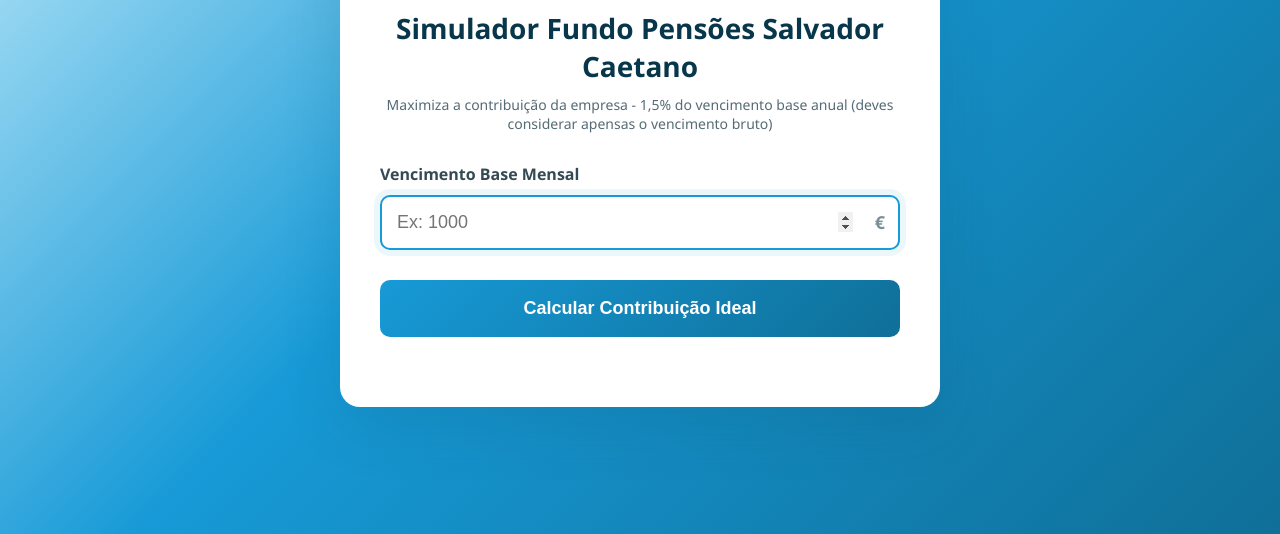
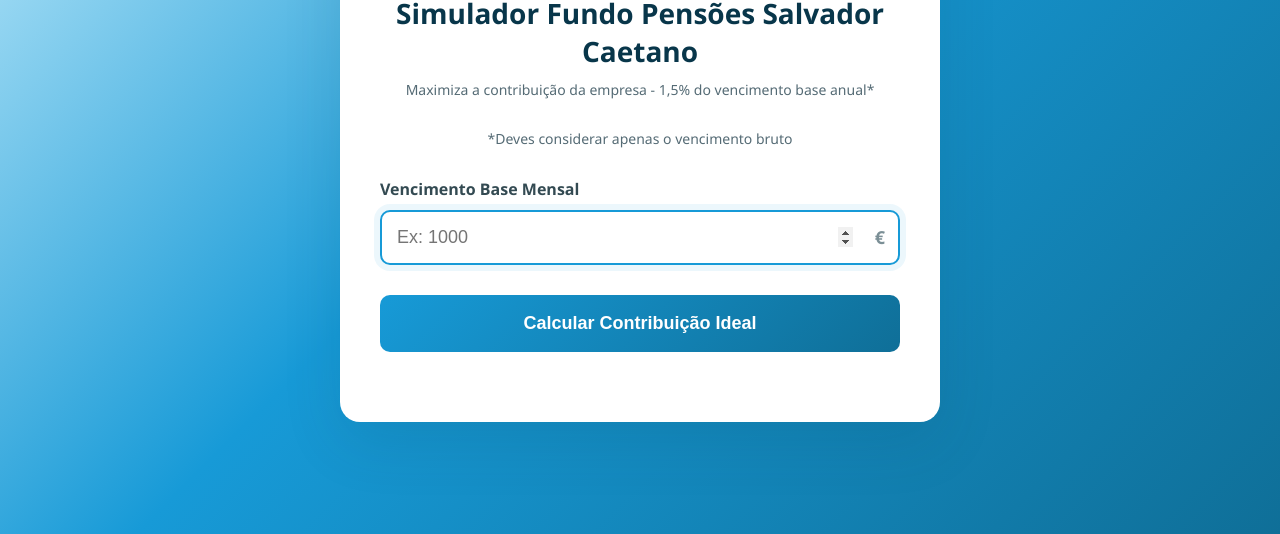
Before and after one commit to mjfabricacaetanoauto-stack/simulador-pensoes, a plain HTML site: page index.html in a window 1280 px wide. Shown: the part 266-800 px from the top of the page. Drawn offline with Linux system fonts and the light colour scheme.

Commit message:
Revise subtitle for contribution explanation
Updated subtitle text to clarify contribution details.

```diff
--- a/index.html
+++ b/index.html
@@ -153,7 +153,13 @@
         </div>
 
         <h1>Simulador Fundo Pensões Salvador Caetano</h1>
-        <p class="subtitle">Maximiza a contribuição da empresa - 1,5% do vencimento base anual (deves considerar apensas o vencimento bruto)</p>
+        <p class="subtitle">Maximiza a contribuição da empresa - 1,5% do vencimento base anual*
+
+</p>
+<p class="subtitle">
+    *Deves considerar apenas o vencimento bruto
+</p>
+
 
         <div class="input-group">
             <label for="salary">Vencimento Base Mensal</label>
```
